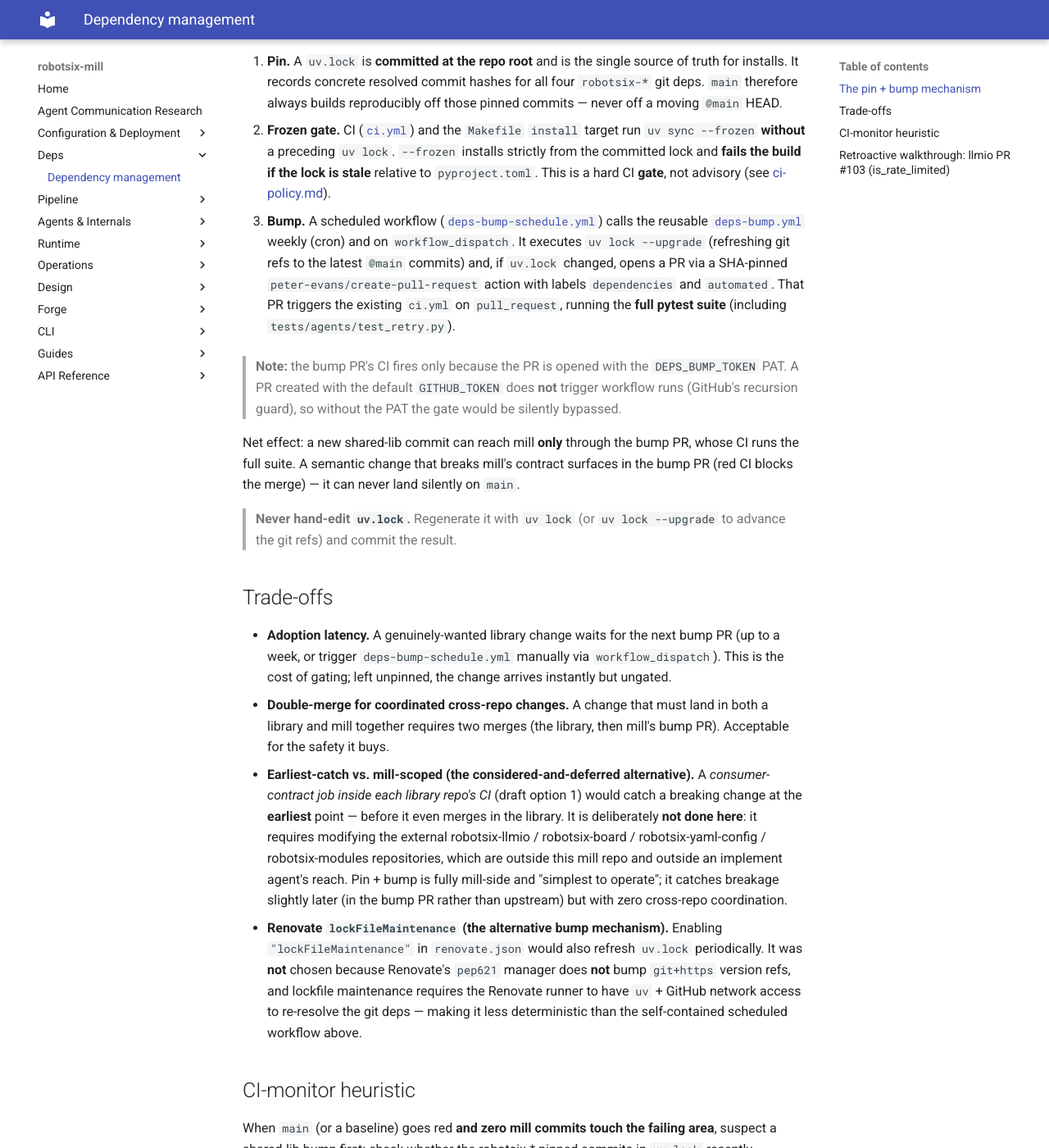
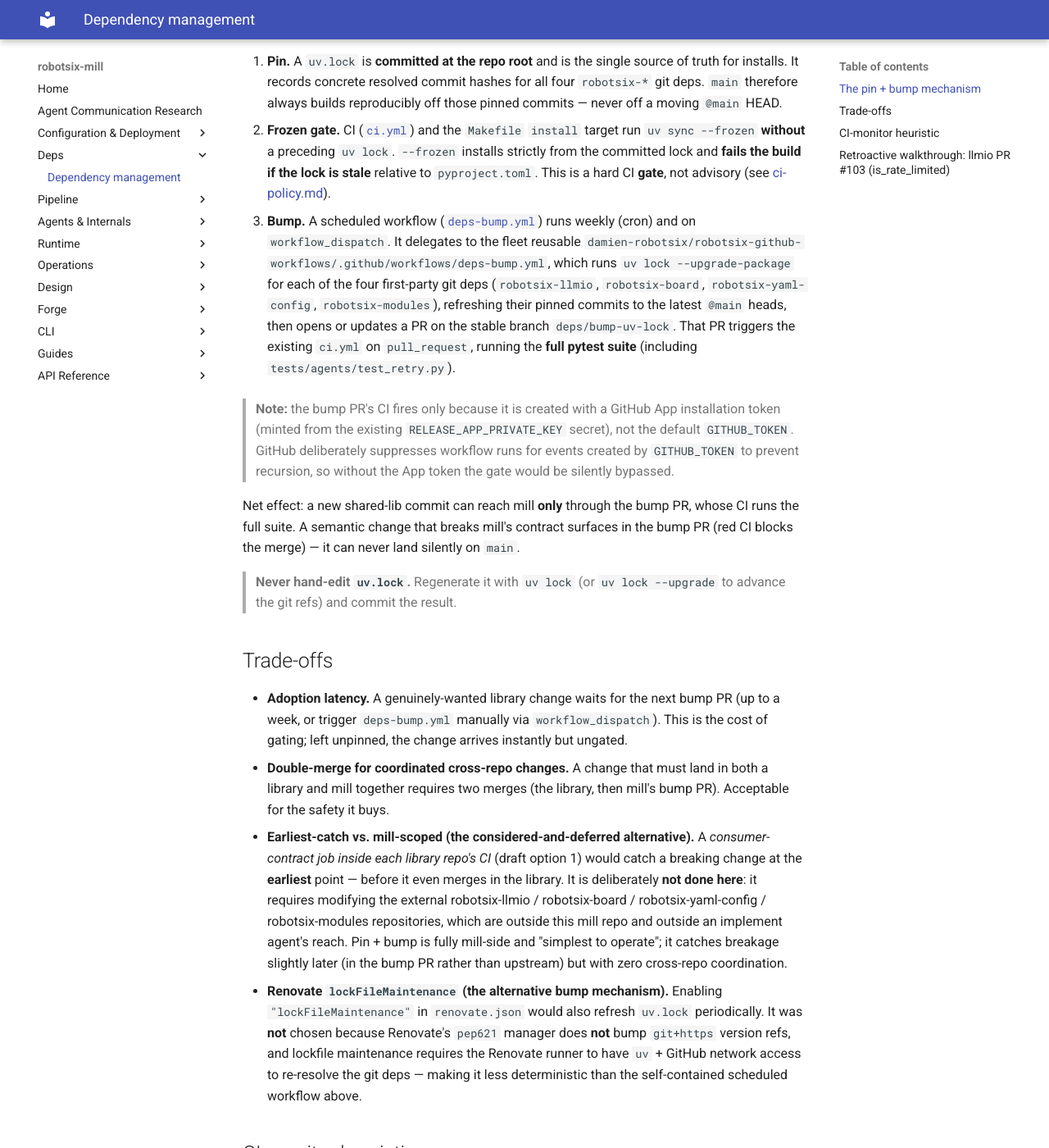
Before and after one commit to damien-robotsix/robotsix-mill, an MkDocs documentation site: the page built from docs/deps/dependencies.md, in a window 1280 px wide and 1400 px high, scrolled down 878 px. Shown: the whole window at 82% size. Built offline with MkDocs 1.6.1 and Material for MkDocs 9.7.7, drawn with Linux system fonts in a browser that asks for light colours.

Commit message:
chore: Merge deps-bump.yml workflow: commit 2219571a implements the missing documented deps-bump.yml workflow but was never merged to main (20260809T155749Z-merge-deps-bump-yml-workflow-commit-2219-6ab4) (#2877)
* chore: Merge deps-bump.yml workflow: commit 2219571a implements the missing documented deps-bump.yml workflow but was never merged to main (20260809T155749Z-merge-deps-bump-yml-workflow-commit-2219-6ab4)

* chore: Merge deps-bump.yml workflow: commit 2219571a implements the missing documented deps-bump.yml workflow but was never merged to main (20260809T155749Z-merge-deps-bump-yml-workflow-commit-2219-6ab4)

---------

Co-authored-by: robotsix-mill <mill@robotsix.local>

```diff
--- a/docs/deps/dependencies.md
+++ b/docs/deps/dependencies.md
@@ -33,21 +33,23 @@ library repos):
    [ci-policy.md](../ci-policy.md)).
 
 3. **Bump.** A scheduled workflow
-   ([`deps-bump-schedule.yml`](../.github/workflows/deps-bump-schedule.yml))
-   calls the reusable
-   [`deps-bump.yml`](../.github/workflows/deps-bump.yml) weekly (cron)
-   and on `workflow_dispatch`. It executes `uv lock --upgrade`
-   (refreshing git refs to the latest `@main` commits) and, if `uv.lock`
-   changed, opens a PR via a SHA-pinned `peter-evans/create-pull-request`
-   action with labels `dependencies` and `automated`. That PR triggers
-   the existing `ci.yml` on `pull_request`, running the **full pytest
-   suite** (including `tests/agents/test_retry.py`).
+   ([`deps-bump.yml`](../.github/workflows/deps-bump.yml)) runs weekly
+   (cron) and on `workflow_dispatch`. It delegates to the fleet reusable
+   `damien-robotsix/robotsix-github-workflows/.github/workflows/deps-bump.yml`,
+   which runs `uv lock --upgrade-package` for each of the four first-party
+   git deps (`robotsix-llmio`, `robotsix-board`, `robotsix-yaml-config`,
+   `robotsix-modules`),
+   refreshing their pinned commits to the latest `@main` heads, then opens
+   or updates a PR on the stable branch `deps/bump-uv-lock`. That PR
+   triggers the existing `ci.yml` on `pull_request`, running the **full
+   pytest suite** (including `tests/agents/test_retry.py`).
 
-   > **Note:** the bump PR's CI fires only because the PR is opened with
-   > the `DEPS_BUMP_TOKEN` PAT. A PR created with the default
-   > `GITHUB_TOKEN` does **not** trigger workflow runs (GitHub's
-   > recursion guard), so without the PAT the gate would be silently
-   > bypassed.
+   > **Note:** the bump PR's CI fires only because it is created with a
+   > GitHub App installation token (minted from the existing
+   > `RELEASE_APP_PRIVATE_KEY` secret), not the default `GITHUB_TOKEN`.
+   > GitHub deliberately suppresses workflow runs for events created by
+   > `GITHUB_TOKEN` to prevent recursion, so without the App token the
+   > gate would be silently bypassed.
 
 Net effect: a new shared-lib commit can reach mill **only** through the
 bump PR, whose CI runs the full suite. A semantic change that breaks
@@ -60,7 +62,7 @@ can never land silently on `main`.
 ## Trade-offs
 
 - **Adoption latency.** A genuinely-wanted library change waits for the
-  next bump PR (up to a week, or trigger `deps-bump-schedule.yml` manually via
+  next bump PR (up to a week, or trigger `deps-bump.yml` manually via
   `workflow_dispatch`). This is the cost of gating; left unpinned, the
   change arrives instantly but ungated.
 - **Double-merge for coordinated cross-repo changes.** A change that
```
Also changed, not shown: changelog.d/20260809T155749Z-merge-deps-bump-yml-workflow-commit-2219-6ab4.misc.md (added, +1 -0 lines), docs/dev-tooling/ci-policy.md (+3 -3 lines), docs/dev-tooling/deployment.md (+8 -12 lines), 1 other file.
